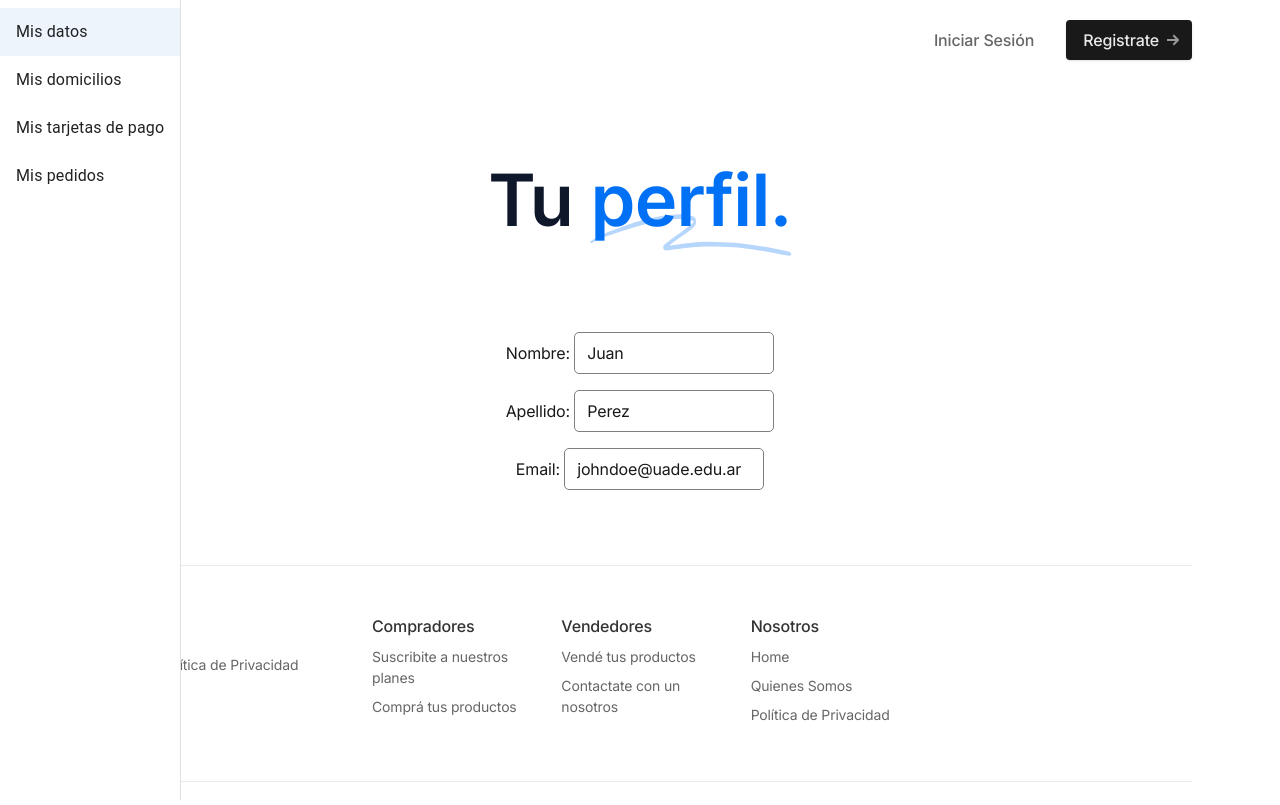
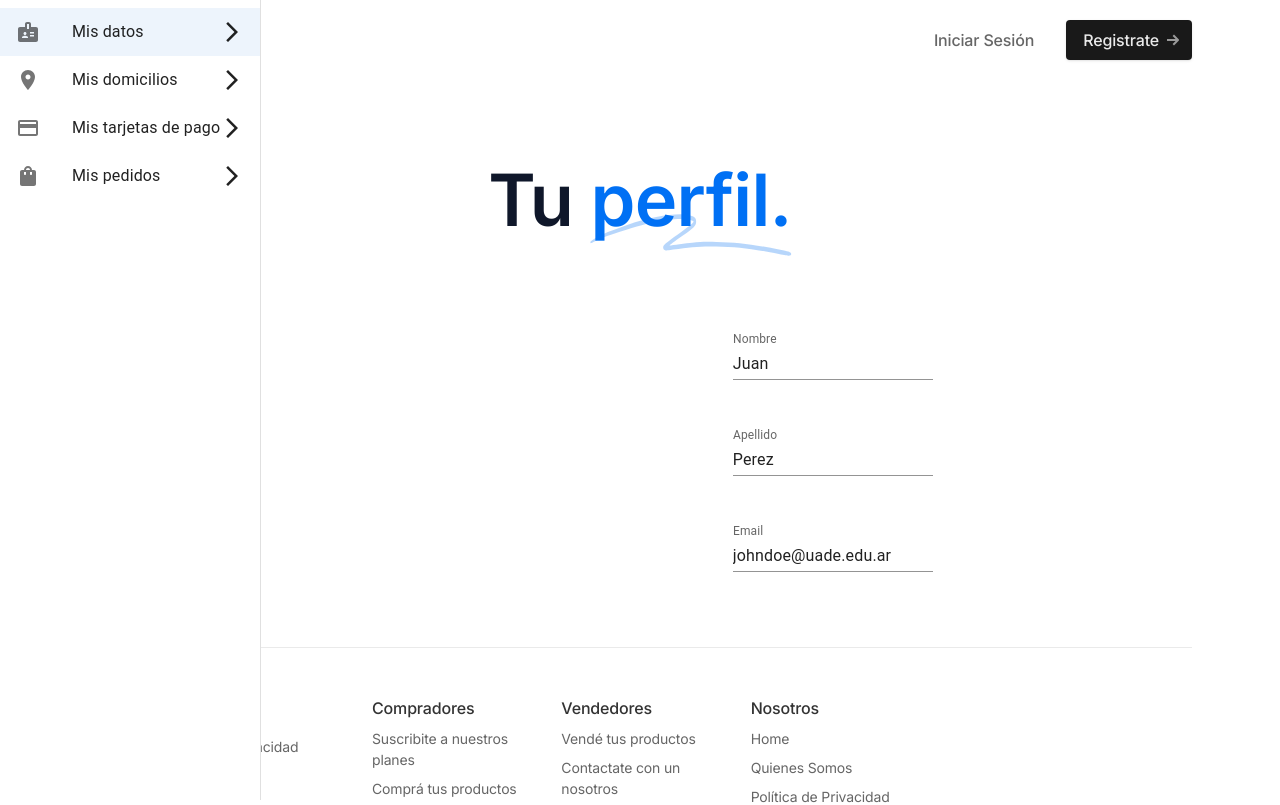
Before and after one commit to carlablanco/SIPI1-20231C-mayorista, a Next.js app in the folder al-por-menor/front-end/: page /profile in a window 1280 px wide. Shown: the top 805 px of the page. Built offline with nearby package versions, Linux system fonts and the light colour scheme.

Commit message:
style updates

```diff
--- a/al-por-menor/front-end/app/(profile)/profile/ProfileStyles.css
+++ b/al-por-menor/front-end/app/(profile)/profile/ProfileStyles.css
@@ -18,8 +18,9 @@
     width: 100%;
     display: flex;
     flex-direction: column;
-    gap: 1em;
-    align-items: center;
+    align-items: end;
+    gap: 3em;
+    padding-right: 24vw;
   }
 
   .group button {
@@ -52,3 +53,11 @@
   .footer {
     margin-top: 2cm;
   }
+
+  .MuiDrawer-paperAnchorDockedLeft {
+    min-width: 19vw;
+    height: 24vh;
+    top: 34vh;
+    border-right: none;
+    left: 21vw;
+  }
--- a/al-por-menor/front-end/components/Profile.tsx
+++ b/al-por-menor/front-end/components/Profile.tsx
@@ -4,6 +4,7 @@ import { ISubscription } from "@/types/responses";
 import React, { useState } from "react";
 import SubscriptionComponent from "./UserSubscription";
 import '../app/(profile)/profile/ProfileStyles.css';
+import TextField from '@mui/material/TextField';
 
 // Interface for user
 interface User {
@@ -41,35 +42,43 @@ const ProfilePage: React.FC = () => {
     setIsEditing(false);
   }
 
+  const toggleIsEditing = () => {
+    setIsEditing(!isEditing);
+  }
+
+  const [name, setName] = useState<string>(user.name);
+  const [lastName, setLastName] = useState<string>(user.lastName);
+  const [email, setEmail] = useState<string>(user.email);
+
+  const handleNameChange = (event: React.ChangeEvent<HTMLInputElement>) => {
+    setName(event.target.value);
+  }
+
+  const handleLastNameChange = (event: React.ChangeEvent<HTMLInputElement>) => {
+    setLastName(event.target.value);
+  }
+
+  const handleEmailChange = (event: React.ChangeEvent<HTMLInputElement>) => {
+    setEmail(event.target.value);
+  }
+
 
   return (
-    <div className="profile-container mx-auto max-w-1200px">
+    <div className="profile-container mx-auto max-w-1200px container">
       <div className="group">
         <div className="profile-input">
-          <label htmlFor="name">Nombre: </label>
-          <input
-            type="text"
-            id="name"
-            value={`${user.name}`}
-            readOnly={false} // Cambia readOnly a false
+          <TextField id="nombre" label="Nombre" variant="standard" placeholder="Nombre"
+          value={name} onChange={handleNameChange}
           />
         </div>
         <div className="profile-input">
-          <label htmlFor="name">Apellido: </label>
-          <input
-            type="text"
-            id="lastName"
-            value={`${user.lastName}`}
-            readOnly={false} // Cambia readOnly a false
+          <TextField id="apellido" label="Apellido" variant="standard" placeholder="Apellido" value={lastName}
+          onChange={handleLastNameChange}
           />
         </div>
         <div className="profile-input">
-          <label htmlFor="email">Email: </label>
-          <input
-            type="email"
-            id="email"
-            value={user.email}
-            readOnly={false} // Cambia readOnly a false
+          <TextField id="email" label="Email" variant="standard" placeholder="Email" value={email}
+          onChange={handleEmailChange}
           />
         </div>
 
--- a/al-por-menor/front-end/components/UserSidebar.tsx
+++ b/al-por-menor/front-end/components/UserSidebar.tsx
@@ -1,8 +1,15 @@
 
 'use client'
 import React, { useState } from 'react';
-import { Box, Drawer, List, ListItem, ListItemText } from '@mui/material';
+import { Box, Drawer, List, ListItem, ListItemText, ListItemIcon } from '@mui/material';
 import ProfilePage from './Profile';
+import AddressMenu from './AddressMenu';
+import PaymentMethodMenu from './UserPaymentMethods';
+import BadgeIcon from '@mui/icons-material/Badge';
+import LocationOnIcon from '@mui/icons-material/LocationOn';
+import CreditCardIcon from '@mui/icons-material/CreditCard';
+import ShoppingBagIcon from '@mui/icons-material/ShoppingBag';
+import ArrowForwardIosIcon from '@mui/icons-material/ArrowForwardIos';
 
 const Sidebar = () => {
   const [selectedOption, setSelectedOption] = useState('Mis datos');
@@ -11,19 +18,40 @@ const Sidebar = () => {
     setSelectedOption(option);
   };
 
+  const MenuOptions = [
+    {
+      name: 'Mis datos',
+      icon: <BadgeIcon />,
+    },
+    {
+      name: 'Mis domicilios',
+      icon: <LocationOnIcon />,
+    },
+    {
+      name: 'Mis tarjetas de pago',
+      icon: <CreditCardIcon />,
+    },
+    {
+      name: 'Mis pedidos',
+      icon: <ShoppingBagIcon />,
+    },
+  ];
+
   return (
     <Box sx={{ display: 'flex' }}>
       {/* Sidebar */}
       <Drawer variant="permanent" anchor="left">
           <List>
-            {['Mis datos', 'Mis domicilios', 'Mis tarjetas de pago', 'Mis pedidos'].map((option) => (
+            {MenuOptions.map((option) => (
               <ListItem
                 button
-                key={option}
-                selected={selectedOption === option}
-                onClick={() => handleOptionClick(option)}
+                key={option.name}
+                selected={selectedOption === option.name}
+                onClick={() => handleOptionClick(option.name)}
               >
-                <ListItemText primary={option} />
+                <ListItemIcon>{option.icon}</ListItemIcon>
+                <ListItemText primary={option.name} />
+                <ArrowForwardIosIcon/>
               </ListItem>
             ))}
           </List>
@@ -31,8 +59,8 @@ const Sidebar = () => {
 
         {/* Component Content */}
         {selectedOption === 'Mis datos' && <ProfilePage/>}
-        {selectedOption === 'Mis domicilios' && <h1>Mis domicilios component</h1>}
-        {selectedOption === 'Mis tarjetas de pago' && <h1>Mis tarjetas de pago component</h1>}
+        {selectedOption === 'Mis domicilios' && <AddressMenu/>}
+        {selectedOption === 'Mis tarjetas de pago' && <PaymentMethodMenu/>}
         {selectedOption === 'Mis pedidos' && <h1>Mis pedidos component</h1>}
     </Box>
   );
```
Also changed, not shown: al-por-menor/front-end/types/responses.ts (+20 -3 lines).
